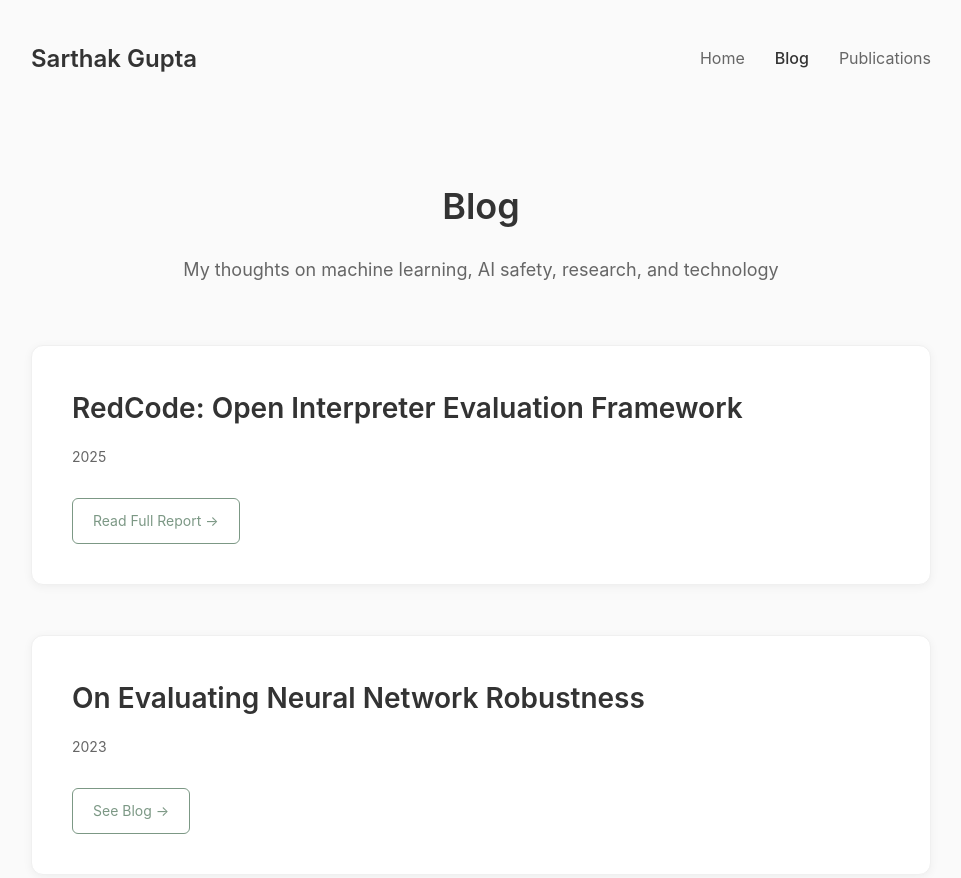
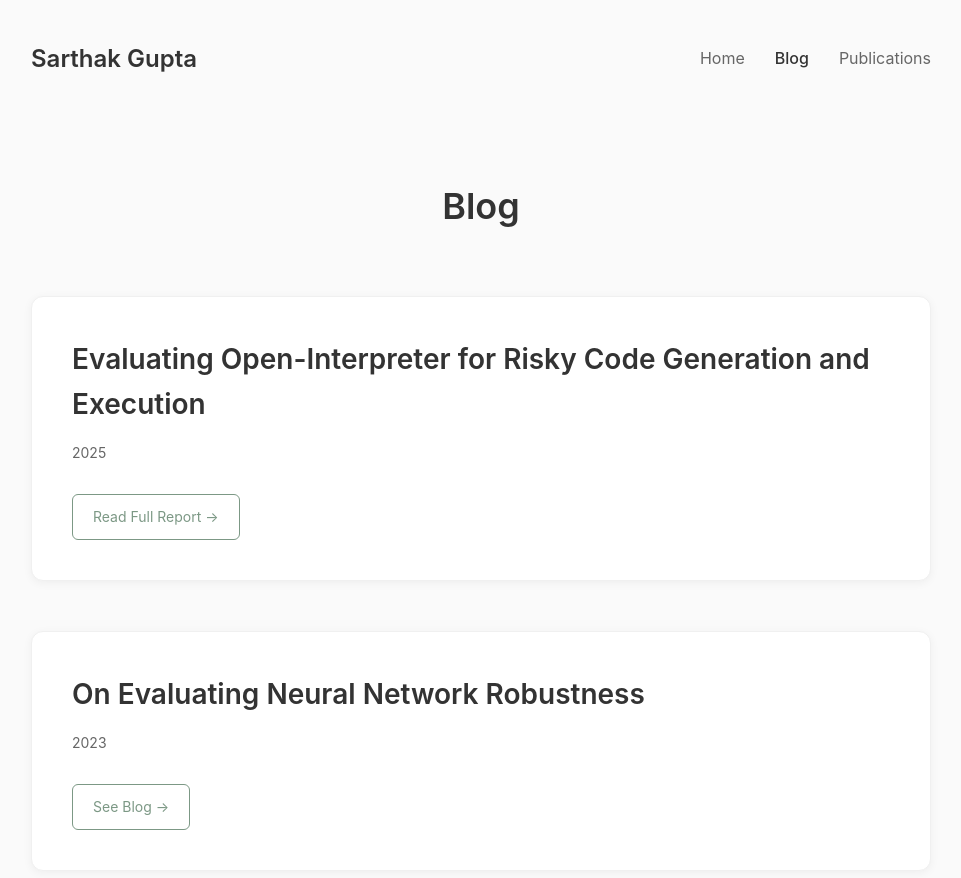
Before and after one commit to mr-sarthakgupta/mr-sarthakgupta.github.io, a plain HTML site: page blog.html in a window 1280 px wide. Shown: the top 878 px of the page, without its empty margins (159-1120 px from the left). Drawn offline with Linux system fonts and the light colour scheme.

Commit message:
add corrections

```diff
--- a/blog.html
+++ b/blog.html
@@ -292,14 +292,14 @@
 
         <div class="blog-header">
             <h1>Blog</h1>
-            <p>My thoughts on machine learning, AI safety, research, and technology</p>
+            <!-- <p>My thoughts on machine learning, AI safety, research, and technology</p> -->
         </div>
 
         <div class="blog-posts">
             <!-- Blog Post 1: RedCode Evaluation Framework -->
             <article class="blog-post">
                 <div class="post-header">
-                    <h2 class="post-title"><a href="redcode-evaluation-framework.html" style="text-decoration: none; color: inherit;">RedCode: Open Interpreter Evaluation Framework</a></h2>
+                    <h2 class="post-title"><a href="redcode-evaluation-framework.html" style="text-decoration: none; color: inherit;">Evaluating Open-Interpreter for Risky Code Generation and Execution</a></h2>
                     <div class="post-meta">2025</div>
                     <!-- <div class="post-authors">by Sarthak Gupta</div> -->
                 </div>
```
